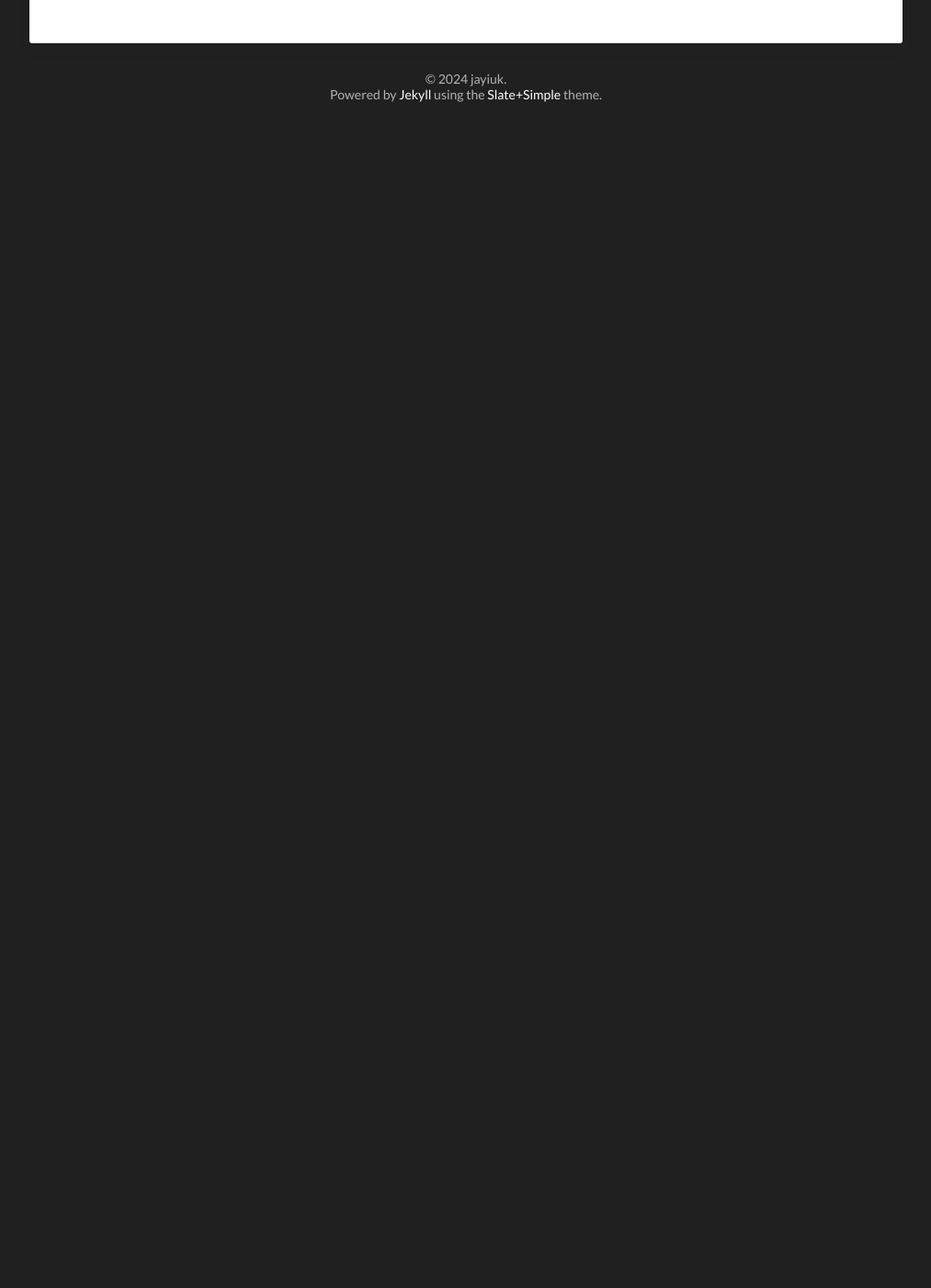
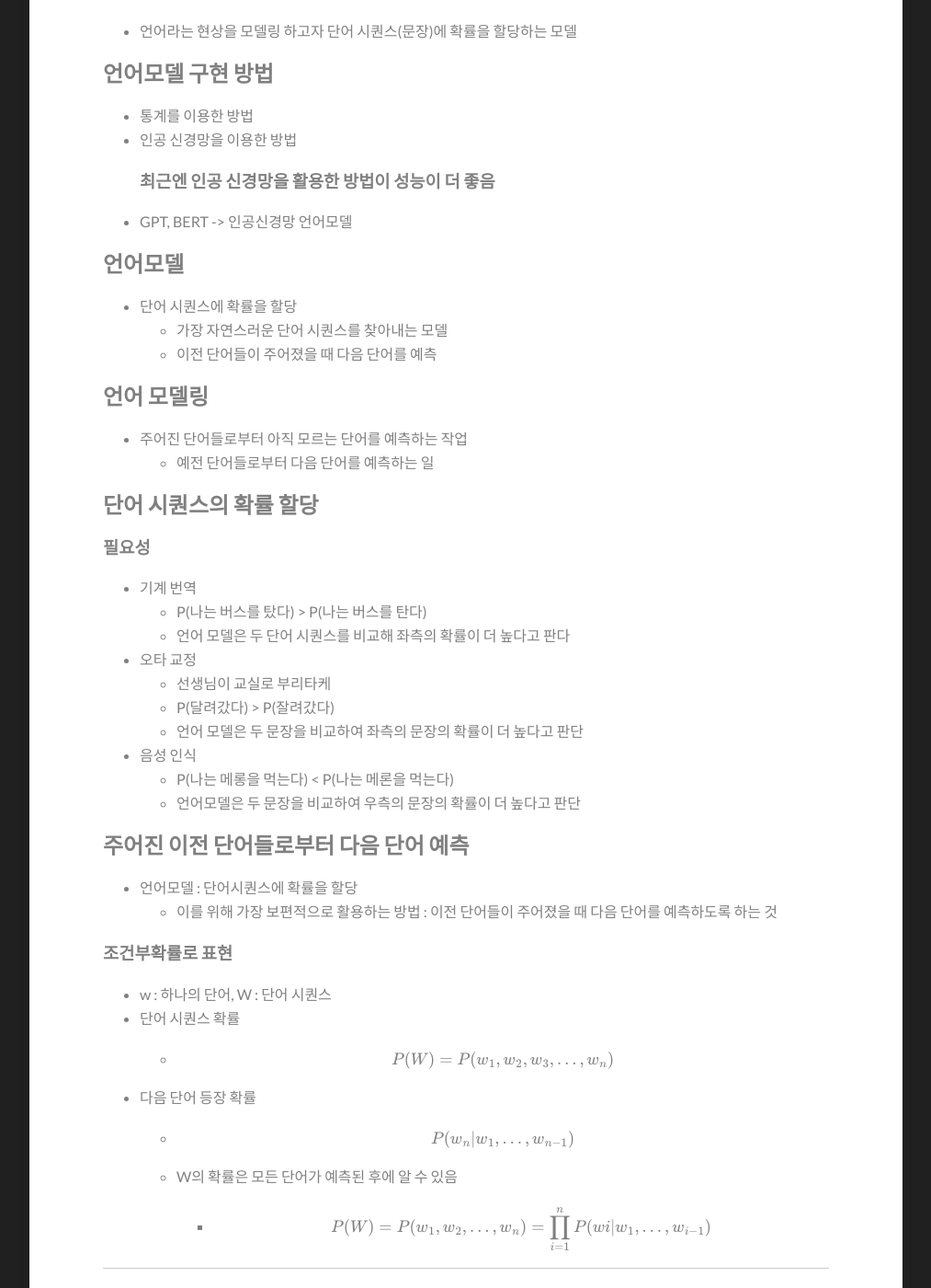
Before and after one commit to jayiuk/jayiuk.github.io, a Jekyll site: the page built from _posts/2024-07-08-language_model.md, in a window 1280 px wide and 1400 px high, scrolled down 439 px. Shown: the whole window at 92% size, without its empty margins (133-1146 px from the left). Built offline with Jekyll 4.4.1, drawn with Linux system fonts in a browser that asks for light colours; formulas are drawn with MathJax 3; comment, search, counter and statistics services are not loaded; before the commit the page ends 900 px from its top, so only the background shows below that.

Commit message:
study language model

```diff
--- a/_posts/2024-07-08-language_model.md
+++ b/_posts/2024-07-08-language_model.md
@@ -6,3 +6,51 @@ title : 언어 모델
 tags : [NLP, AI]
 date-string : July 08, 2024
 ---
+
+# 언어모델
+## 언어모델 이란
+- 언어라는 현상을 모델링 하고자 단어 시퀀스(문장)에 확률을 할당하는 모델
+
+## 언어모델 구현 방법
+- 통계를 이용한 방법
+- 인공 신경망을 이용한 방법
+### 최근엔 인공 신경망을 활용한 방법이 성능이 더 좋음
+- GPT, BERT -> 인공신경망 언어모델
+
+## 언어모델
+- 단어 시퀀스에 확률을 할당
+  - 가장 자연스러운 단어 시퀀스를 찾아내는 모델
+  - 이전 단어들이 주어졌을 때 다음 단어를 예측
+
+## 언어 모델링
+- 주어진 단어들로부터 아직 모르는 단어를 예측하는 작업
+  - 예전 단어들로부터 다음 단어를 예측하는 일
+
+## 단어 시퀀스의 확률 할당
+### 필요성
+- 기계 번역
+  - P(나는 버스를 탔다) > P(나는 버스를 탄다)
+  - 언어 모델은 두 단어 시퀀스를 비교해 좌측의 확률이 더 높다고 판다
+- 오타 교정
+  - 선생님이 교실로 부리타케
+  - P(달려갔다) > P(잘려갔다)
+  - 언어 모델은 두 문장을 비교하여 좌측의 문장의 확률이 더 높다고 판단
+
+- 음성 인식
+  - P(나는 메롱을 먹는다) < P(나는 메론을 먹는다)
+  - 언어모델은 두 문장을 비교하여 우측의 문장의 확률이 더 높다고 판단
+
+## 주어진 이전 단어들로부터 다음 단어 예측
+- 언어모델 : 단어시퀀스에 확률을 할당
+  - 이를 위해 가장 보편적으로 활용하는 방법 : 이전 단어들이 주어졌을 때 다음 단어를 예측하도록 하는 것
+
+### 조건부확률로 표현
+- w : 하나의 단어, W : 단어 시퀀스
+- 단어 시퀀스 확률
+  - $$P(W) = P(w_1, w_2, w_3, \dots, w_n)$$
+
+- 다음 단어 등장 확률
+  - $$P(w_n | w_1, \dots, w_{n-1})$$
+
+  - W의 확률은 모든 단어가 예측된 후에 알 수 있음
+     - $$P(W) = P(w_1, w_2, \dots, w_n) = \prod_{i = 1}^n P(wi|w_1, \dots, w_{i-1})$$
```
